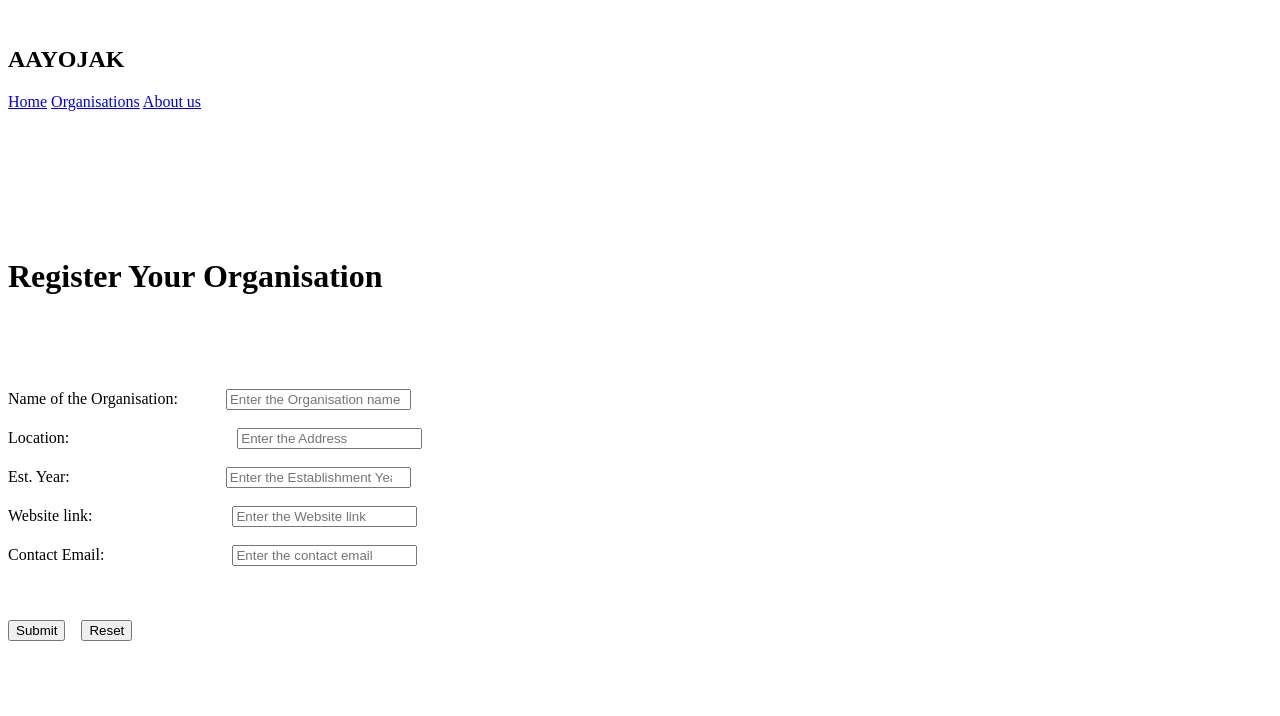
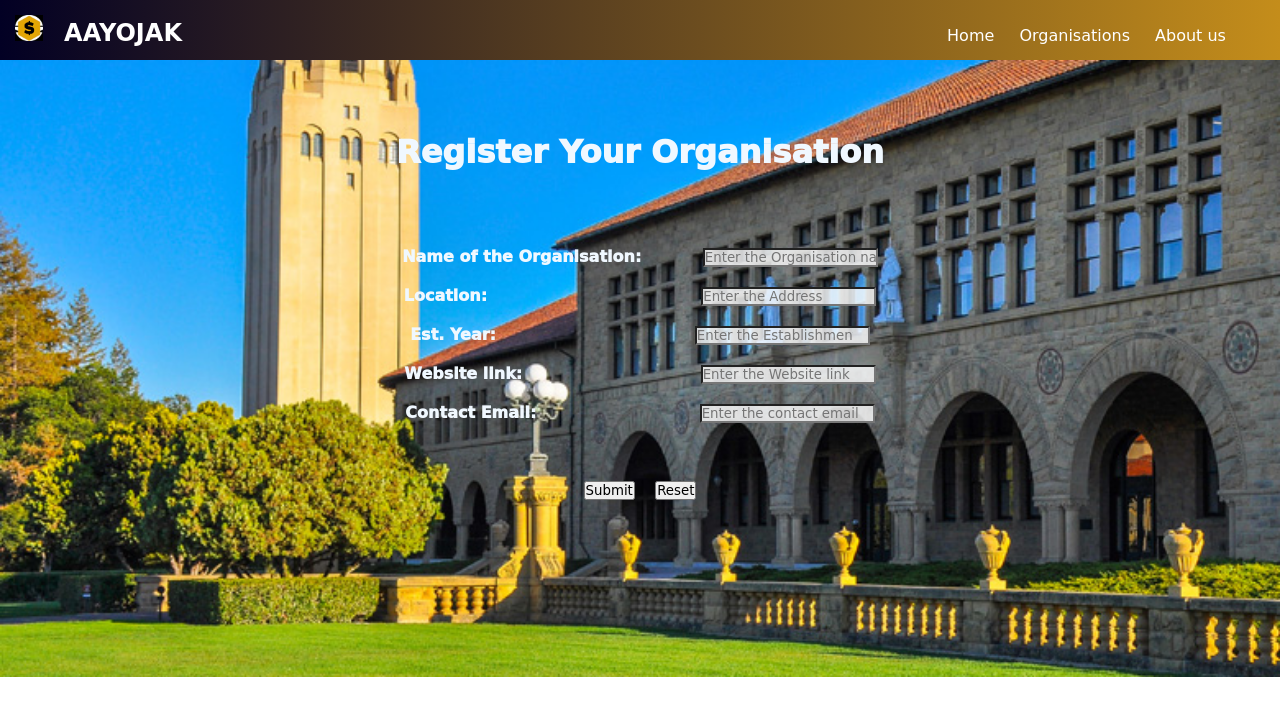
Before and after one commit to arpitjain1308/CN029, a plain HTML site: page Organisation.html in a window 1280 px wide. Drawn offline with Linux system fonts and the light colour scheme; the site is published under a folder, as on GitHub Pages, so addresses that start at the root find nothing.

Commit message:
Update Organisation.html

```diff
--- a/Organisation.html
+++ b/Organisation.html
@@ -4,13 +4,13 @@
     <meta charset="UTF-8">
     <meta name="viewport" content="width=device-width, initial-scale=1.0">
     <title>Register the Organisation</title>
-    <link rel="stylesheet" href="/styleaayojak.css">
-    <link rel="shortcut icon" href="/favicon.jpg" type="image/x-icon">
+    <link rel="stylesheet" href="./styleaayojak.css">
+    <link rel="shortcut icon" href="./favicon.jpg" type="image/x-icon">
 </head>
 <body class="bg-image">
     <div>
         <nav>
-            <img id="logoimg" src="/favicon.jpg" alt="">
+            <img id="logoimg" src="./favicon.jpg" alt="">
             <h1 id="webname">AAYOJAK</h1>
             <a id="navend" href="index.html">Home</a>
             <a href="Organisation.html" target="_blank">Organisations</a>
```
